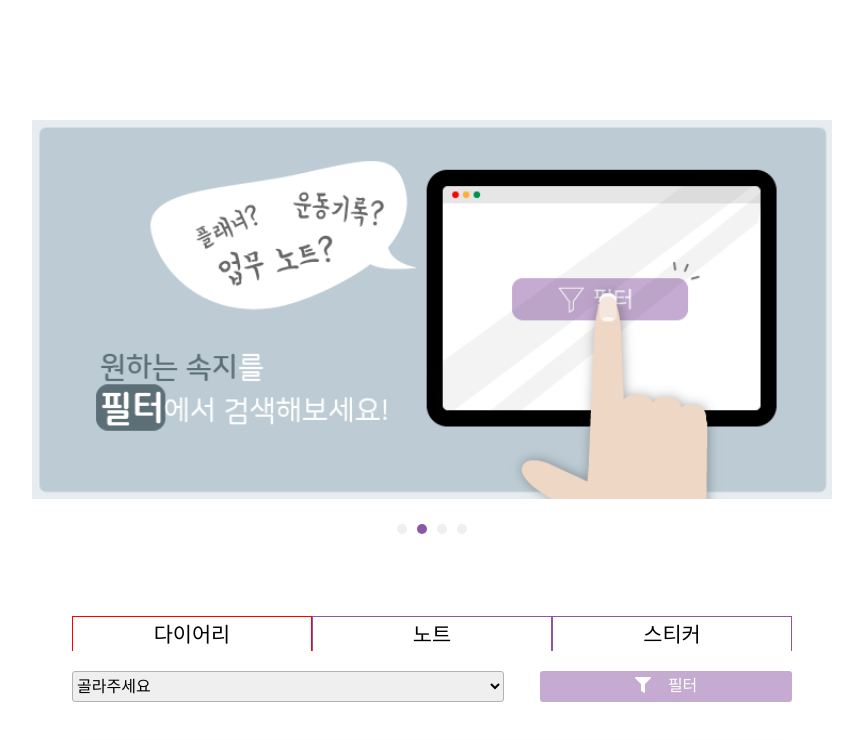
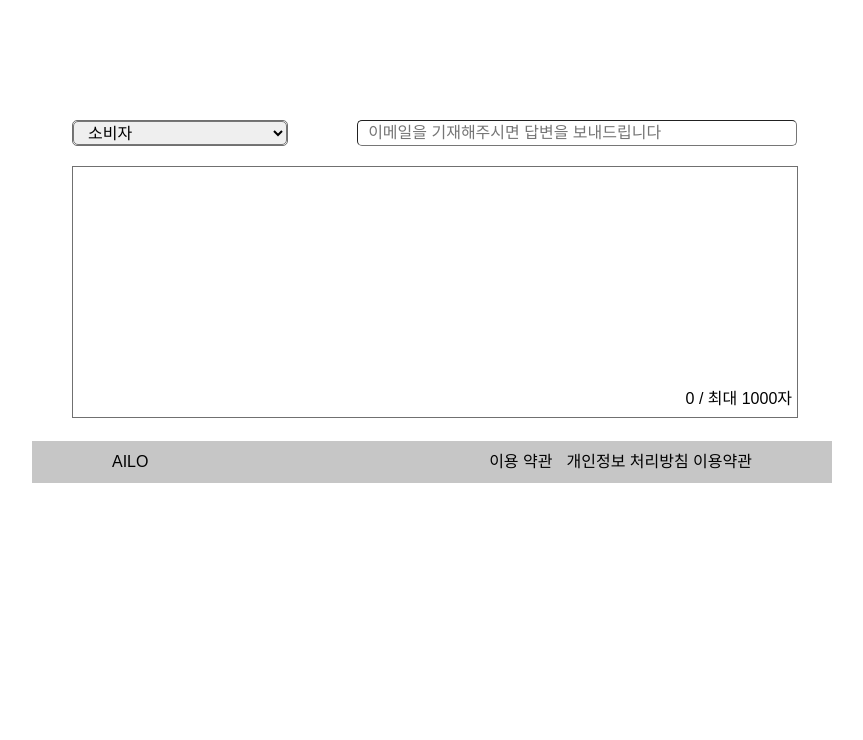
Before and after one commit to parkjihwanjay/ailo-platform, a Vue app: page /feedback in a window 1280 px wide. Shown: the top 740 px of the page, without its empty margins (208-1071 px from the left). Built offline with nearby package versions, Linux system fonts and the light colour scheme; grey boxes are pictures that could not be loaded; a web font is replaced by a local one.

Commit message:
feedback 추가

```diff
--- /dev/null
+++ b/src/components/Feedback/FeedbackInput.vue
@@ -0,0 +1,52 @@
+<template>
+	<div class="input-box">
+		<textarea
+			ref="input"
+			class="input-box"
+			@input="feedbackEntered"
+			:maxlength="maxLength"
+		></textarea>
+		<div class="max-length">{{ feedbackLength }} / 최대 {{ maxLength }}자</div>
+	</div>
+</template>
+
+<script>
+export default {
+	name: 'FeedbackInput',
+	props: {
+		feedback: String,
+		maxLength: Number,
+	},
+	computed: {
+		feedbackLength() {
+			return this.feedback.length;
+		},
+	},
+	methods: {
+		feedbackEntered(e) {
+			this.$emit('feedbackEntered', e.target.value);
+		},
+	},
+};
+</script>
+
+<style lang="scss" scoped>
+.input-box {
+	width: 100%;
+	margin-top: 11px;
+}
+
+.input-box textarea {
+	width: 100%;
+	height: 246px;
+	resize: none;
+	border: solid 0.5px #707070;
+}
+
+.max-length {
+	position: relative;
+	bottom: 32px;
+	text-align: right;
+	// top: 0;
+}
+</style>
--- /dev/null
+++ b/src/components/Feedback/FeedbackSelect.vue
@@ -0,0 +1,60 @@
+<template>
+	<div class="feedback-top">
+		<div class="input-select">
+			<select class="input-data" @change="senderSelected">
+				<option v-for="sender in senderList" :value="sender">{{ sender }}</option>
+			</select>
+		</div>
+		<div class="input-email">
+			<input class="input-data" @blur="emailEntered" type="text" :placeholder="placeholder" />
+		</div>
+	</div>
+</template>
+
+<script>
+export default {
+	name: 'FeedbackSelect',
+	props: {
+		senderList: Array,
+		placeholder: String,
+	},
+	methods: {
+		senderSelected(e) {
+			this.$emit('senderSelected', e.target.value);
+		},
+		emailEntered(e) {
+			this.$emit('emailEntered', e.target.value);
+		},
+	},
+};
+</script>
+
+<style lang="scss" scoped>
+.feedback-top {
+	width: 99%;
+	height: 24px;
+	display: flex;
+	justify-content: space-between;
+}
+.input-select {
+	width: 30%;
+	height: 100%;
+	border-radius: 5px;
+	border: solid 0.5px #707070;
+}
+.input-email {
+	width: 60%;
+	height: 100%;
+	border-radius: 5px;
+}
+
+.input-data {
+	width: 100%;
+	height: 100%;
+	border-radius: 5px;
+	margin: 0;
+	padding: 0;
+	padding-left: 10px;
+	border-width: 1px;
+}
+</style>
--- a/src/components/Home/SortButton.vue
+++ b/src/components/Home/SortButton.vue
@@ -4,11 +4,6 @@
 			<option disabled value="" selected>골라주세요</option>
 			<option :value="sort" v-for="sort in sortList">{{ sort }}</option>
 		</select>
-		<!-- <v-select
-				class="style-chooser"
-				placeholder="Choose a Styling Option"
-				:options="['Components', 'CSS / Variables', 'Slots']"
-			></v-select> -->
 	</div>
 </template>
 
--- a/src/router/router.js
+++ b/src/router/router.js
@@ -1,5 +1,6 @@
 import Home from '../views/Home.vue';
 import Intro from '../views/Intro.vue';
+import Feedback from '../views/Feedback.vue';
 // import List from '../views/List.vue';
 const routes = [
 	{
@@ -15,7 +16,7 @@ const routes = [
 	{
 		path: '/feedback',
 		name: 'Feedback',
-		component: Home,
+		component: Feedback,
 	},
 ];
 
--- a/src/views/Feedback.vue
+++ b/src/views/Feedback.vue
@@ -1,16 +1,56 @@
 <template>
-	<div class="feedback"></div>
+	<div class="feedback">
+		<feedback-select
+			:senderList="senderList"
+			:placeholder="placeholder"
+			@senderSelected="senderSelected"
+			@emailEntered="emailEntered"
+		></feedback-select>
+		<feedback-input
+			:feedback="feedback"
+			:maxLength="maxLength"
+			@feedbackEntered="feedbackEntered"
+		></feedback-input>
+	</div>
 </template>
 
 <script>
+import FeedbackSelect from '../components/Feedback/FeedbackSelect.vue';
+import FeedbackInput from '../components/Feedback/FeedbackInput.vue';
 export default {
 	name: 'Feedback',
+	components: {
+		FeedbackSelect,
+		FeedbackInput,
+	},
+	data() {
+		return {
+			senderList: ['소비자', '생산자'],
+			placeholder: '이메일을 기재해주시면 답변을 보내드립니다',
+			sender: '소비자',
+			email: '',
+			feedback: '',
+			maxLength: 1000,
+		};
+	},
+	methods: {
+		senderSelected(sender) {
+			this.sender = sender;
+		},
+		emailEntered(email) {
+			this.email = email;
+		},
+		feedbackEntered(feedback) {
+			this.feedback = feedback;
+		},
+	},
 };
 </script>
 
 <style lang="scss" scoped>
 .feedback {
 	width: 90%;
+	margin: 0 auto;
 	margin-top: 120px;
 }
 </style>
--- a/src/views/Header.vue
+++ b/src/views/Header.vue
@@ -43,15 +43,15 @@ export default {
 		menuSelect(index) {
 			if (index === 0)
 				this.$router.push({
-					name: 'Intro',
+					path: '/intro',
 				});
 			else if (index === 1)
 				this.$router.push({
-					name: 'Home',
+					path: '/',
 				});
 			else
 				this.$router.push({
-					name: 'Feedback',
+					path: '/feedback',
 				});
 		},
 	},
```
Also changed, not shown: src/components/Feedback/FeedbackImage.vue (added, +16 -0 lines).
